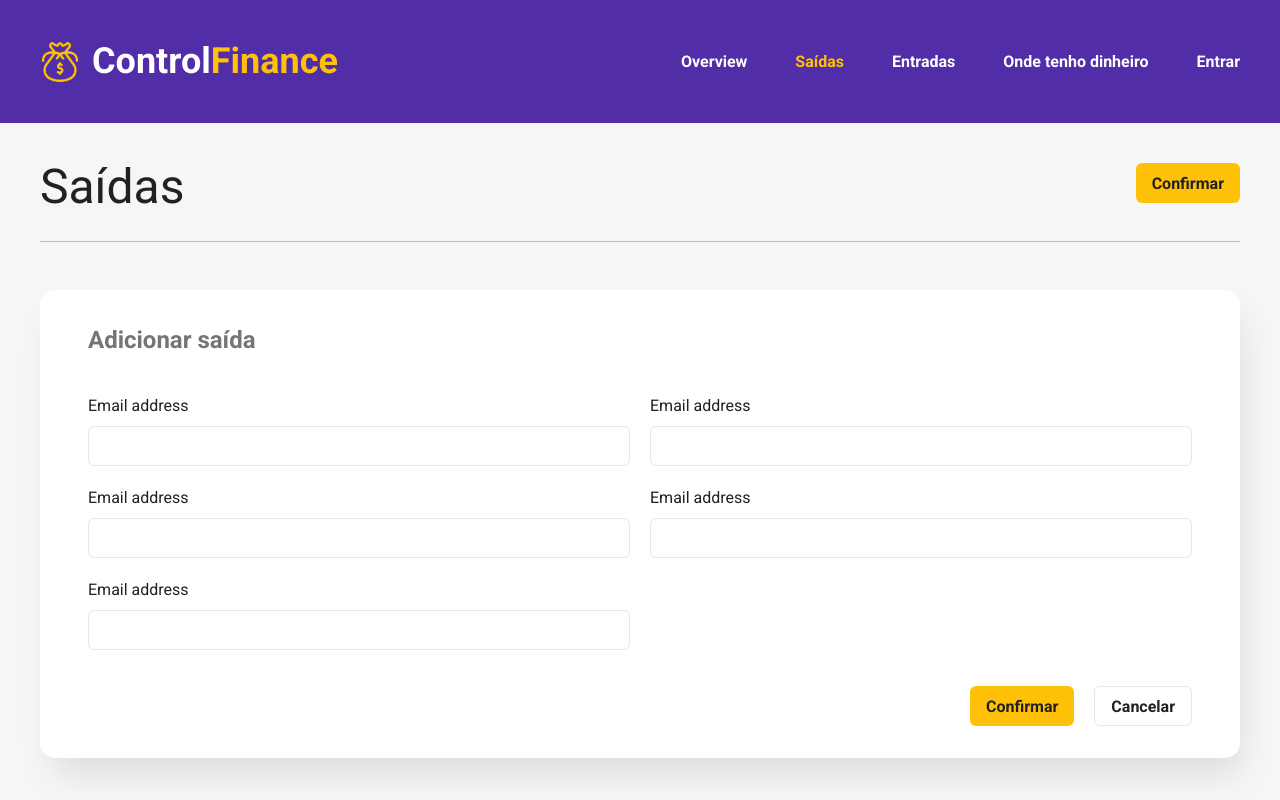
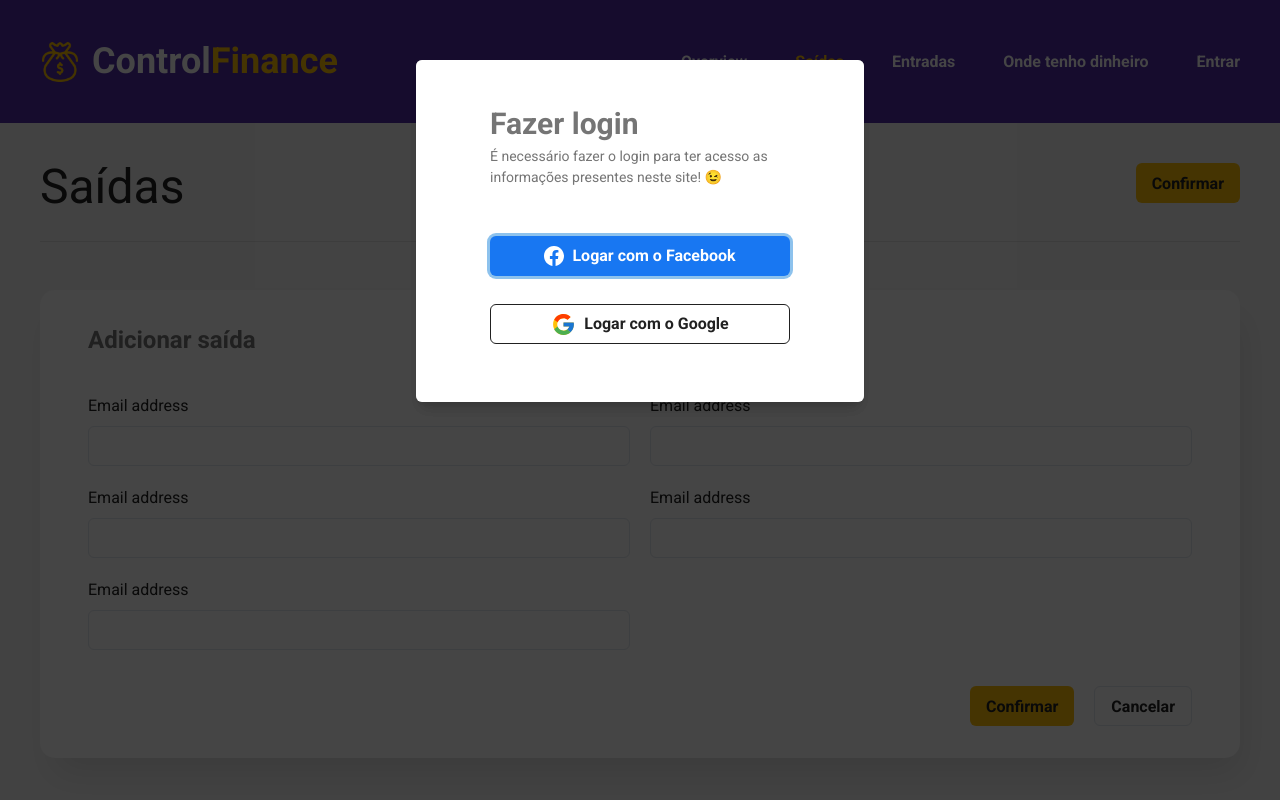
Before and after one commit to virtorodrigues/monthly-financial-control, a Next.js app: page /saidas in a window 1280 px wide. Both pictures are taken after a click on the element "Entrar". Built offline with nearby package versions, Linux system fonts and the light colour scheme.

Commit message:
create modal login context

```diff
--- a/src/components/header/items.tsx
+++ b/src/components/header/items.tsx
@@ -1,16 +1,17 @@
-import { Heading } from "@chakra-ui/react"
+import { Heading, useDisclosure } from "@chakra-ui/react"
+import Link from "next/link";
 import { useRouter } from "next/router";
+import { useLoginModalContext } from "../../core/hooks/useLoginModalContext";
 import { removeAccents } from "../../core/removeAccents";
+import { ItemProps } from "../../core/types";
 
-type ItemProps = {
-  title: string;
-}
-
-const Item = ({ title }: ItemProps) => {
+const Item = ({ title, action }: ItemProps) => {
   const route = useRouter();
 
+  if (action) {
     return (
       <Heading
+        onClick={action}
         cursor='pointer'
         color={
           route.asPath.includes(removeAccents(title).toLocaleLowerCase())
@@ -26,14 +27,33 @@
     )
   }
 
+  return (
+    <Link href={`/${removeAccents(title).toLocaleLowerCase()}`}>
+      <Heading color={
+        route.asPath.includes(removeAccents(title).toLocaleLowerCase())
+          ? 'accentColor'
+          : 'text'
+      }
+        as='a'
+        size='sm'
+        cursor='pointer'
+      >
+        {title}
+      </Heading>
+    </Link>
+  )
+}
+
 export const Items = () => {
+  const { handleOnOpen } = useLoginModalContext();
+
   return (
     <>
       <Item title="Overview" />
       <Item title="Saídas" />
       <Item title="Entradas" />
       <Item title="Onde tenho dinheiro" />
-      <Item title="Entrar" />
+      <Item title="Entrar" action={handleOnOpen} />
     </>
   )
 }
--- /dev/null
+++ b/src/components/login/index.tsx
@@ -0,0 +1,38 @@
+import {
+  Button, Modal, ModalBody, ModalContent,
+  ModalHeader, ModalOverlay, Stack, Text
+} from '@chakra-ui/react';
+import { BsFacebook } from 'react-icons/bs';
+import { FcGoogle } from 'react-icons/fc';
+import { useLoginModalContext } from '../../core/hooks/useLoginModalContext';
+
+export const Login = () => {
+  const { isOpen, onClose } = useLoginModalContext();
+
+  return (
+    <>
+      <Modal isOpen={isOpen} onClose={onClose}>
+        <ModalOverlay />
+        <ModalContent>
+          <Stack spacing={10} padding='50px' paddingTop='25px'>
+            <Stack spacing={0}>
+              <ModalHeader pb={0} fontSize='3xl' color="secondaryText">Fazer login</ModalHeader>
+              <Text pl={6} fontSize='sm' color="secondaryText">É necessário fazer o login para ter acesso as informações presentes neste site! 😉</Text>
+            </Stack>
+            <ModalBody>
+              <Stack spacing={7}>
+                <Button leftIcon={<BsFacebook size={20} />} bg='#1877F2' color="text" variant='solid'>
+                  Logar com o Facebook
+                </Button>
+                <Button leftIcon={<FcGoogle size={25} />} colorScheme='text' color="primaryText" variant='outline'>
+                  Logar com o Google
+                </Button>
+              </Stack>
+            </ModalBody>
+          </Stack>
+
+        </ModalContent>
+      </Modal>
+    </>
+  )
+}
--- a/src/components/titlePage.tsx
+++ b/src/components/titlePage.tsx
@@ -10,7 +10,7 @@
       direction='row'
       justify='space-between'
       borderBottom={'1px solid'}
-      borderBottomColor='separator'
+      borderBottomColor='rgb(189, 189, 189, 0.4)'
       pb={{ base: '10px', lg: '30px' }}
       mb={{ base: '25px', lg: '40px' }}
     >
--- /dev/null
+++ b/src/core/contexts/loginModal.tsx
@@ -0,0 +1,23 @@
+import { useDisclosure } from "@chakra-ui/react";
+import { createContext, ReactNode } from "react";
+import { LoginModalContextProvider, LoginModalProvider } from "../types";
+
+const LoginModalContext = createContext({} as LoginModalContextProvider);
+
+const LoginModalProvider = ({ children }: LoginModalProvider) => {
+
+  const { isOpen, onOpen, onClose } = useDisclosure();
+
+  const handleOnOpen = () => {
+    console.log('clicou no open');
+    onOpen();
+  }
+
+  return (
+    <LoginModalContext.Provider value={{ isOpen, handleOnOpen, onClose }}>
+      {children}
+    </LoginModalContext.Provider>
+  )
+}
+
+export { LoginModalProvider, LoginModalContext };
--- /dev/null
+++ b/src/core/hooks/useLoginModalContext.tsx
@@ -0,0 +1,12 @@
+import { useContext } from "react"
+import { LoginModalContext } from "../contexts/loginModal"
+
+export const useLoginModalContext = () => {
+  const context = useContext(LoginModalContext);
+
+  if (!context) {
+    new Error('useLoginModalContext need to LoginModalProvider!');
+  }
+
+  return context;
+}
--- /dev/null
+++ b/src/core/types.ts
@@ -0,0 +1,17 @@
+import { ReactNode } from "react";
+
+export type LoginModalProvider = {
+  children: ReactNode;
+};
+
+export type LoginModalContextProvider = {
+  isOpen: boolean;
+  handleOnOpen: () => void;
+  onClose: () => void;
+};
+
+
+export type ItemProps = {
+  title: string;
+  action?: () => void;
+}
--- a/src/pages/_app.tsx
+++ b/src/pages/_app.tsx
@@ -1,11 +1,17 @@
 import type { AppProps } from 'next/app'
 import { ChakraProvider } from '@chakra-ui/react'
 import { theme } from '../styles/theme'
+import { LoginModalProvider } from '../core/contexts/loginModal'
+import { Login } from '../components/login'
 
 function MyApp({ Component, pageProps }: AppProps) {
   return (
     <ChakraProvider theme={theme}>
-      <Component {...pageProps} />
+      <LoginModalProvider>
+        <Component {...pageProps} />
+
+        <Login />
+      </LoginModalProvider>
     </ChakraProvider>
   )
 }
--- a/src/pages/saidas.tsx
+++ b/src/pages/saidas.tsx
@@ -4,14 +4,15 @@
 import { ButtonPrimary } from "../components/form/buttonPrimary";
 import { ButtonSecondary } from "../components/form/buttonSecondary";
 import { TitlePage } from "../components/titlePage";
+import { Login } from "../components/login";
 
 export default function Saidas() {
 
   return (
     <>
       <Header />
-
-      <Stack  minW='300px' my={'40px'} w="full" align={"center"} px={{ base: '20px', md: '40px' }}>
+      <Login />
+      <Stack minW='300px' my={'40px'} w="full" align={"center"} px={{ base: '20px', md: '40px' }}>
         <TitlePage />
         <Stack
           maxW='1280px'
```
Also changed, not shown: 1 other file (tests, documents, lock files or other folders). Lines whose indentation alone changed are shown as unchanged.
